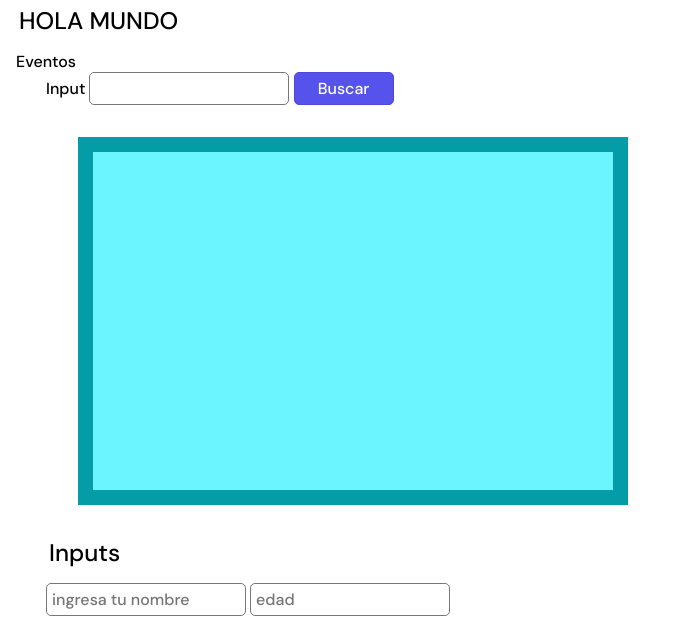
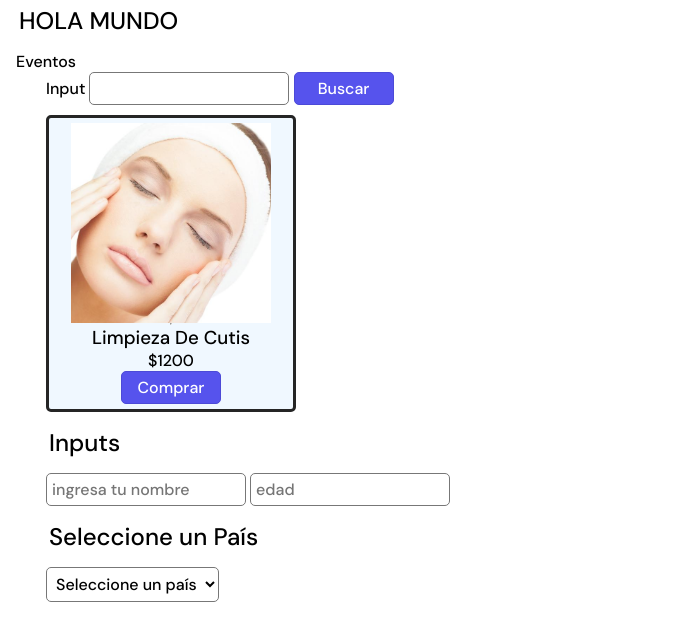
Before and after one commit to DanielRiverol/96015---JS, a plain HTML site: page clase_10/index.html in a window 1280 px wide. Both pictures are taken after a click on the button "Buscar". Shown: the part 100-721 px from the top of the page, without its empty margins (0-675 px from the left). Drawn offline with Linux system fonts and the light colour scheme.

Commit message:
funcion crearHtml

```diff
--- a/clase_10/index.html
+++ b/clase_10/index.html
@@ -33,9 +33,9 @@
         </div>
         <ul id="lista"></ul>
 
-        <div class="caja" id="caja">
+        <!-- <div class="caja" id="caja">
           <p id="pais"></p>
-        </div>
+        </div> -->
 
         <h2>Inputs</h2>
         <input
--- a/clase_10/js/main.js
+++ b/clase_10/js/main.js
@@ -87,22 +87,53 @@ tituloSec.textContent = "HOLA MUNDO";
 
 // eventos de teclado
 const inputs = document.querySelectorAll("input");
-
+const inputBusqueda = inputs[0];
+const btnBuscar = document.querySelector("#btnSearch");
+const contenedor = document.getElementById("contenedor");
 // console.log(inputs);
-// inputs[0].addEventListener('keydown',()=>{
+// inputBusqueda.addEventListener('keydown',()=>{
 //   // console.log('presionaste una tecla');
 //   console.log(inputs[0].value);
 //   pais.innerHTML = inputs[0].value
 
 // })
-// inputs[0].addEventListener('keyup',()=>{
+// inputBusqueda.addEventListener('keyup',()=>{
 //   // console.log('presionaste una tecla');
 //   console.log(inputs[0].value);
 //   pais.innerHTML = inputs[0].value
 
 // })
-inputs[0].addEventListener("input", () => {
-  // console.log('presionaste una tecla');
-  console.log(inputs[0].value);
-  pais.innerHTML = inputs[0].value;
+// inputBusqueda.addEventListener("input", () => {
+//   // console.log('presionaste una tecla');
+//   console.log(inputs[0].value);
+//   pais.innerHTML = inputs[0].value;
+// });
+
+// funcion crearHtml
+function crearHtml(el) {
+  // limpiamos el contenedor
+  contenedor.innerHTML = "";
+  if (!el) {
+    contenedor.innerHTML = "SERVICIO NO ENCONTRADO";
+    return;
+  }
+
+  const html = `<div class="card">
+  <img src="./img/${el.img}" alt="${el.nombre}">
+  <hr>
+  <h3>${el.nombre}</h3>
+  <p>$${el.precio}</p>
+  <div class="card-action">
+    <button class="btn" id="${el.id}">Comprar</button>
+  </div>
+</div>`;
+
+  contenedor.innerHTML = html;
+}
+
+btnBuscar.addEventListener("click", () => {
+  // console.log(inputBusqueda.value);
+  const encontrado = buscarServicio(servicios, inputBusqueda.value);
+  // console.log(encontrado);
+  crearHtml(encontrado);
 });
```
